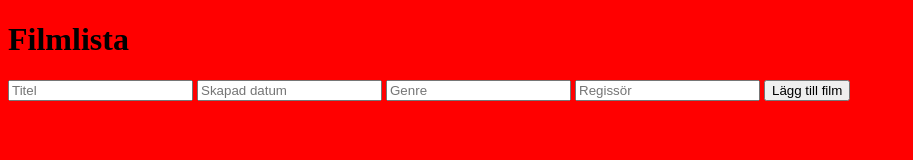
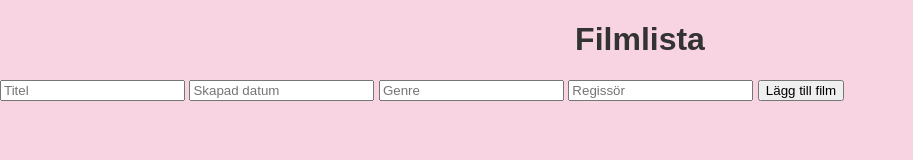
Before and after one commit to chas-academy/u06-vanilla-frontend-Schvea, a plain HTML site: page index.html in a window 1280 px wide. Shown: the whole page, without its empty margins (0-913 px from the left). Drawn offline with Linux system fonts and the light colour scheme; no server answers.

Commit message:
rosa o annat fint css

```diff
--- a/style.css
+++ b/style.css
@@ -1,3 +1,15 @@
-body{
-    background-color: red;
+body {
+    margin: 0;
+    padding: 0;
+    font-family: Arial, sans-serif;
+    display: flex;
+    flex-direction: column;
+    min-height: 100vh;
+    background-color: #f8d4e2; /* Ljus rosa nyans */
+
 }
+h1 {
+    text-align: center; /* Centrerar rubriken */
+    font-size: 2rem; /* Större rubrik */
+    color: #333; /* Mörk färg för rubriken */
+}
```
